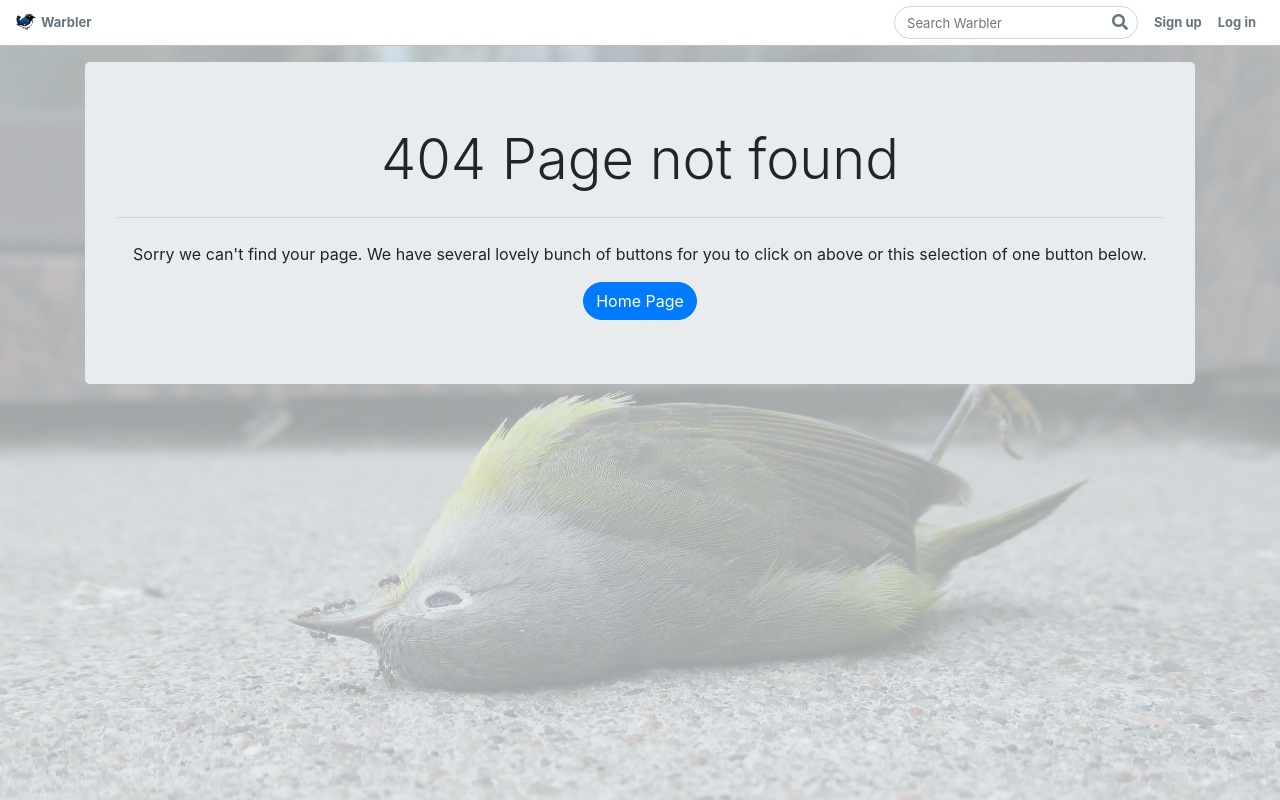
After one commit to cowabungapeppercorn/warrrrrbler, a Flask app: template templates/404.html in a window 1280 px wide. The commit adds this page. Run offline with Flask 2, Linux system fonts and the light colour scheme; the template is opened without the code that fills it, so the values that code supplies are empty; some libraries are stand-ins or nearby versions.

Commit message:
Added custom 404 page. Working on converting hardcoding urls to url_for

```diff
--- a/app.py
+++ b/app.py
@@ -1,6 +1,6 @@
 import os
 
-from flask import Flask, render_template, request, flash, redirect, session, g
+from flask import Flask, render_template, request, flash, redirect, session, g, url_for
 from flask_debugtoolbar import DebugToolbarExtension
 from sqlalchemy.exc import IntegrityError
 
@@ -82,7 +82,7 @@ def signup():
 
         do_login(user)
 
-        return redirect("/")
+        return redirect(url_for('homepage'))
 
     else:
         return render_template('users/signup.html', form=form)
@@ -100,7 +100,7 @@ def login():
         if user:
             do_login(user)
             flash(f"Hello, {user.username}!", "success")
-            return redirect("/")
+            return redirect(url_for('homepage'))
 
         flash("Invalid credentials.", 'danger')
 
@@ -112,7 +112,7 @@ def logout():
     """Handle logout of user."""
     do_logout()
     flash("You are logged out")
-    return redirect("/login")
+    return redirect(url_for('login'))
 
 ##############################################################################
 # General user routes:
@@ -155,7 +155,7 @@ def show_following(user_id):
 
     if not g.user:
         flash("Access unauthorized.", "danger")
-        return redirect("/")
+        return redirect(url_for('homepage'))
 
     user = User.query.get_or_404(user_id)
     return render_template('users/following.html', user=user)
@@ -167,7 +167,7 @@ def users_followers(user_id):
 
     if not g.user:
         flash("Access unauthorized.", "danger")
-        return redirect("/")
+        return redirect(url_for('homepage'))
 
     user = User.query.get_or_404(user_id)
     return render_template('users/followers.html', user=user)
@@ -179,13 +179,13 @@ def add_follow(follow_id):
 
     if not g.user:
         flash("Access unauthorized.", "danger")
-        return redirect("/")
+        return redirect(url_for('homepage'))
 
     followed_user = User.query.get_or_404(follow_id)
     g.user.following.append(followed_user)
     db.session.commit()
 
-    return redirect(f"/users/{g.user.id}/following")
+    return redirect(url_for('show_following', user_id = g.user.id))
 
 
 @app.route('/users/stop-following/<int:follow_id>', methods=['POST'])
@@ -194,7 +194,7 @@ def stop_following(follow_id):
 
     if not g.user:
         flash("Access unauthorized.", "danger")
-        return redirect("/")
+        return redirect(url_for('homepage'))
 
     followed_user = User.query.get(follow_id)
     g.user.following.remove(followed_user)
@@ -209,7 +209,7 @@ def profile():
 
     if not g.user:
         flash("Access unauthorized.", "danger")
-        return redirect("/")
+        return redirect(url_for('homepage'))
 
     form = UserEditForm(obj=g.user)
 
@@ -226,7 +226,7 @@ def profile():
             db.session.commit()
 
             flash(f"{g.user.username} successfully edited")
-            return redirect("/")
+            return redirect(url_for('homepage'))
         else:
             flash("Incorrect Password", "danger")
             return render_template("/users/edit.html", form=form,
@@ -242,7 +242,7 @@ def delete_user():
 
     if not g.user:
         flash("Access unauthorized.", "danger")
-        return redirect("/")
+        return redirect(url_for('homepage'))
 
     do_logout()
 
@@ -258,7 +258,7 @@ def like_message(msg_id):
 
     if not g.user:
         flash("Access unauthorized.", "danger")
-        return redirect("/")
+        return redirect(url_for('homepage'))
 
     new_like = Like()
     new_like.user_id = g.user.id
@@ -275,7 +275,7 @@ def unlike_message(msg_id):
 
     if not g.user:
         flash("Access unauthorized.", "danger")
-        return redirect("/")
+        return redirect(url_for('homepage'))
 
     unliked_message = Like.query.filter(Like.message_id == msg_id)\
         .filter(Like.user_id == g.user.id).first()
@@ -291,7 +291,7 @@ def show_liked_messages(user_id):
 
     if not g.user:
         flash("Access unauthorized.", "danger")
-        return redirect("/")
+        return redirect(url_for('homepage'))
 
     user = User.query.get_or_404(user_id)
     message_id = [m.id for m in user.liked_messages]
@@ -316,7 +316,7 @@ def messages_add():
 
     if not g.user:
         flash("Access unauthorized.", "danger")
-        return redirect("/")
+        return redirect(url_for('homepage'))
 
     form = MessageForm()
 
@@ -346,7 +346,7 @@ def messages_destroy(message_id):
 
     if g.user is not msg.user:
         flash("Access unauthorized.", "danger")
-        return redirect("/")
+        return redirect(url_for('homepage'))
 
     db.session.delete(msg)
     db.session.commit()
@@ -396,3 +396,7 @@ def add_header(req):
     req.headers["Expires"] = "0"
     req.headers['Cache-Control'] = 'public, max-age=0'
     return req
+
+@app.errorhandler(404)
+def page_not_found(e):
+    return render_template('404.html'), 404
--- a/static/stylesheets/style.css
+++ b/static/stylesheets/style.css
@@ -535,3 +535,27 @@ p.card-bio {
 .message-404 .form-inline input {
   flex: 1;
 }
+
+
+/* =========================== 404 page stuff */
+
+.bird404 {
+  background-image: url("../images/gold-finch.jpg");
+  background-size: cover;
+  position: absolute;
+  top: 0;
+  bottom: 0;
+  left: 0;
+  right: 0;
+  opacity: 0.3;
+  z-index: -1;
+}
+
+.text404{
+  text-align: center;
+}
+
+.divie {
+  z-index: 1;
+  position: relative;
+}
--- /dev/null
+++ b/templates/404.html
@@ -0,0 +1,13 @@
+{% extends 'base.html' %}
+
+{% block content %}
+<div class="bird404"></div>
+<div class="jumbotron divie text404">
+
+    <h1 class="display-4 text404">404 Page not found</h1>
+    <hr class="my-4">
+    <p class="">Sorry we can't find your page. We have several lovely bunch of buttons for you to click on above or this
+        selection of one button below.</p>
+    <a href="/" class="btn btn-primary" role="button">Home Page</a>
+</div>
+{% endblock %}
```
Also changed, not shown: static/images/gold-finch.jpg (added).
